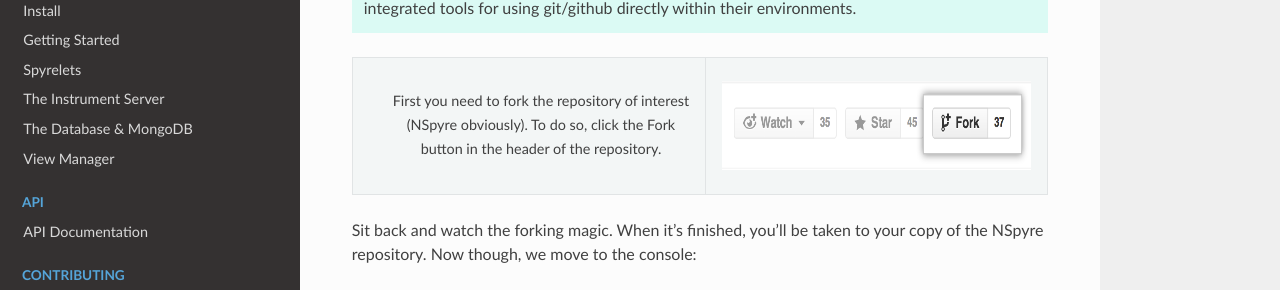
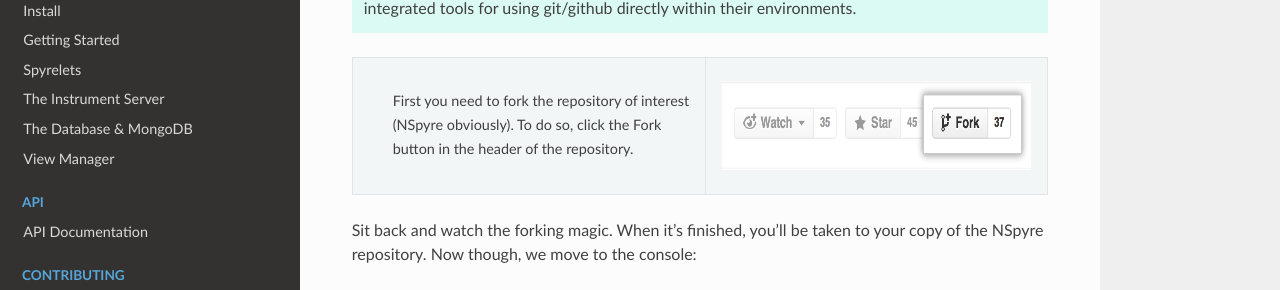
Before and after one commit to nspyre-org/nspyre, a Sphinx documentation site: the page built from docs/contributing.rst, in a window 1280 px wide and 1400 px high, scrolled down 2204 px. Shown: the part 141-431 px from the top of the window. Built offline with Sphinx 7.4.7 and the Read the Docs theme 2.0.0, drawn with Linux system fonts in a browser that asks for light colours.

Commit message:
Update custom.css

```diff
--- a/docs/_static/custom.css
+++ b/docs/_static/custom.css
@@ -1,6 +1,4 @@
-td {
-  text-align: center;
-  vertical-align: middle;
+td div.figure {
   margin-bottom:0px;
 }
 div.figure {
```
